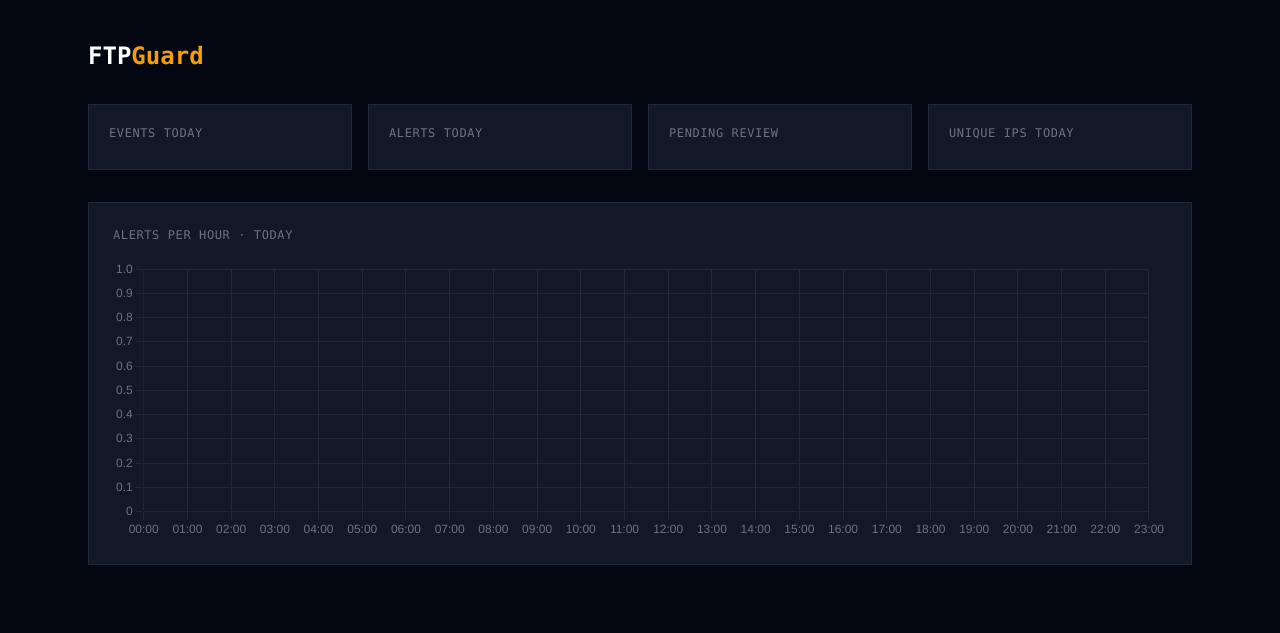
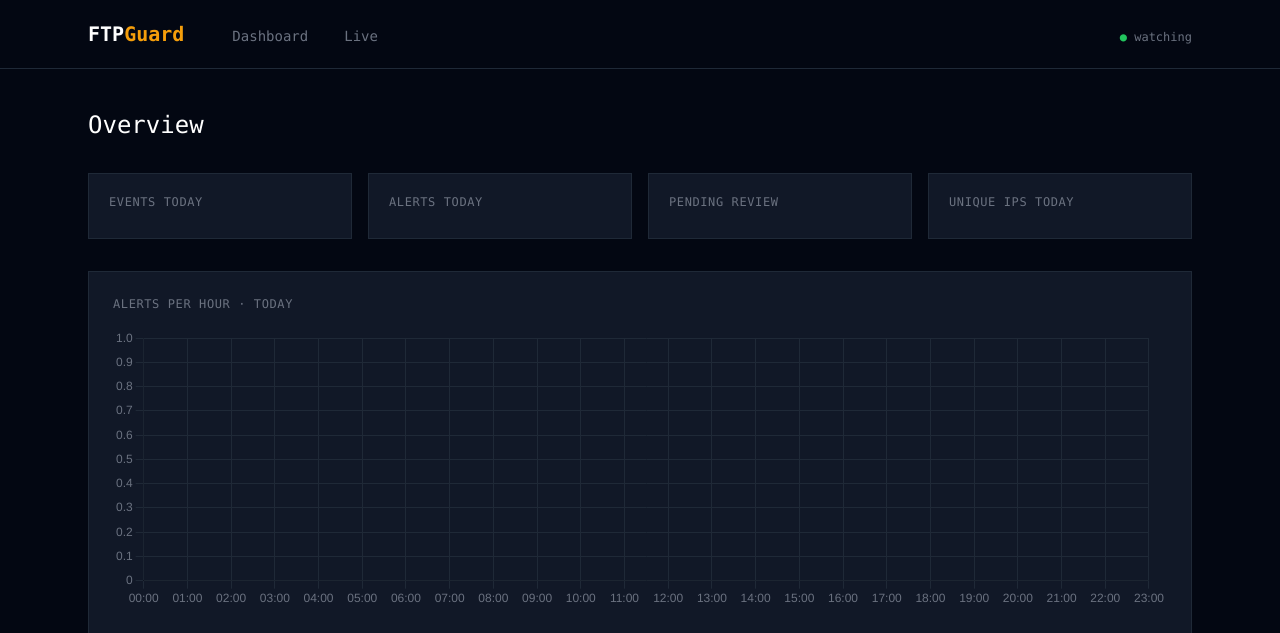
Before and after one commit to AmraniCh/ftp-ids-ml, a Flask app: template src/ftp_ids/dashboard/templates/dashboard.html in a window 1280 px wide. Shown: the top 633 px of the page. Run offline with Flask 3, Linux system fonts and the light colour scheme; the template is opened without the code that fills it, so the values that code supplies are empty; some libraries are stand-ins or nearby versions.

Commit message:
feat (dashboard): update header structure and navigation links

```diff
--- a/src/ftp_ids/dashboard/templates/dashboard.html
+++ b/src/ftp_ids/dashboard/templates/dashboard.html
@@ -8,12 +8,39 @@
 </head>
 
 <body class="bg-gray-950 text-gray-200 min-h-screen font-mono">
+<header class="border-b border-gray-800">
+    <div class="max-w-6xl mx-auto px-6 flex items-baseline gap-8">
+        <a href="/" class="py-5 font-bold text-xl">
+            <span class="text-white">FTP</span><span class="text-amber-500">Guard</span>
+        </a>
+
+        <nav class="flex gap-1 text-sm">
+            <a href="/" class="px-4 py-5 border-b-2
+                {% if request.endpoint == 'index' %}
+                    border-amber-500 text-white
+                {% else %}
+                    border-transparent text-gray-500 hover:text-gray-300
+                {% endif %}">
+                Dashboard
+            </a>
+            <a href="/live" class="px-4 py-5 border-b-2
+                {% if request.endpoint == 'live' %}
+                    border-amber-500 text-white
+                {% else %}
+                    border-transparent text-gray-500 hover:text-gray-300
+                {% endif %}">
+                Live
+            </a>
+        </nav>
+
+        <div class="ml-auto py-5 text-xs text-gray-500">
+            <span class="text-green-500">●</span> watching
+        </div>
+    </div>
+</header>
+
     <main class="max-w-6xl mx-auto px-6 py-10">
-        <!-- <h1 class="text-xl text-white mb-8">FTPGuard</h1> -->
-
-        <h1 class="text-2xl font-bold mb-8">
-            <span class="text-white">FTP</span><span class="text-amber-500">Guard</span>
-        </h1>
+        <h1 class="text-2xl text-white mb-8">Overview</h1>
 
         <div class="grid grid-cols-1 md:grid-cols-4 gap-4">
 
```
